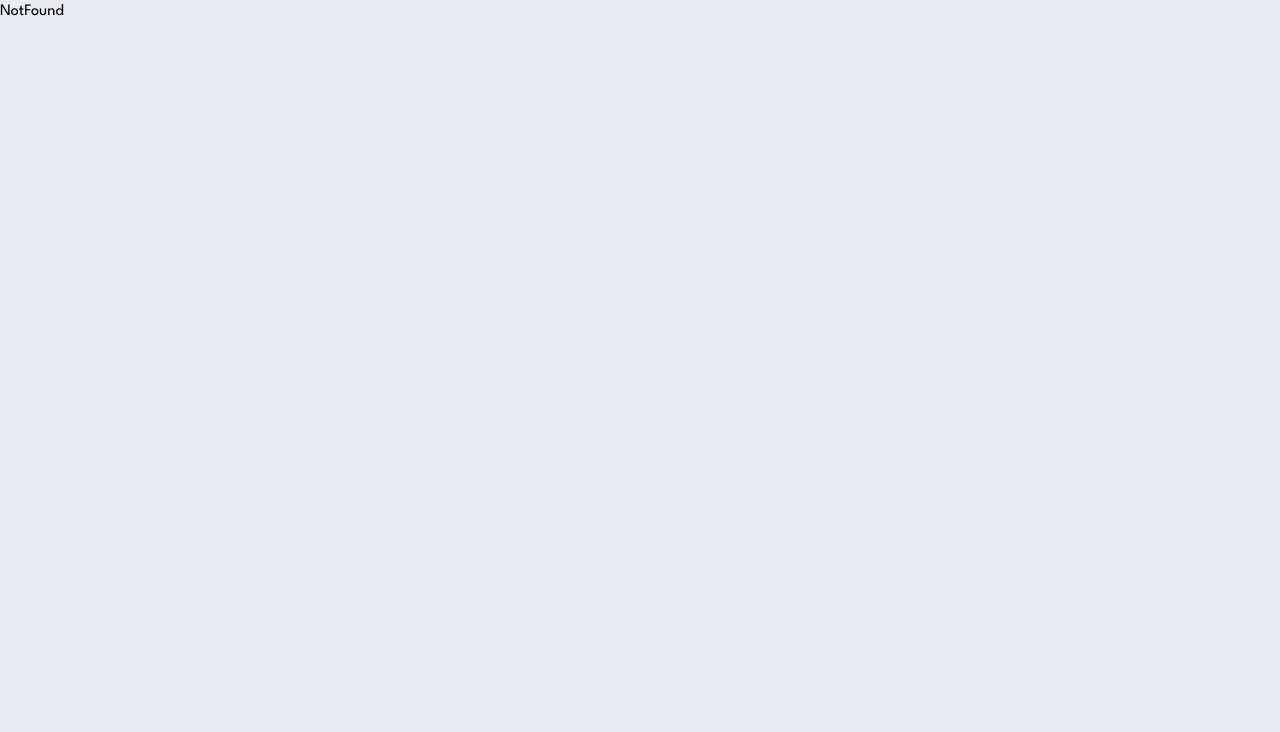
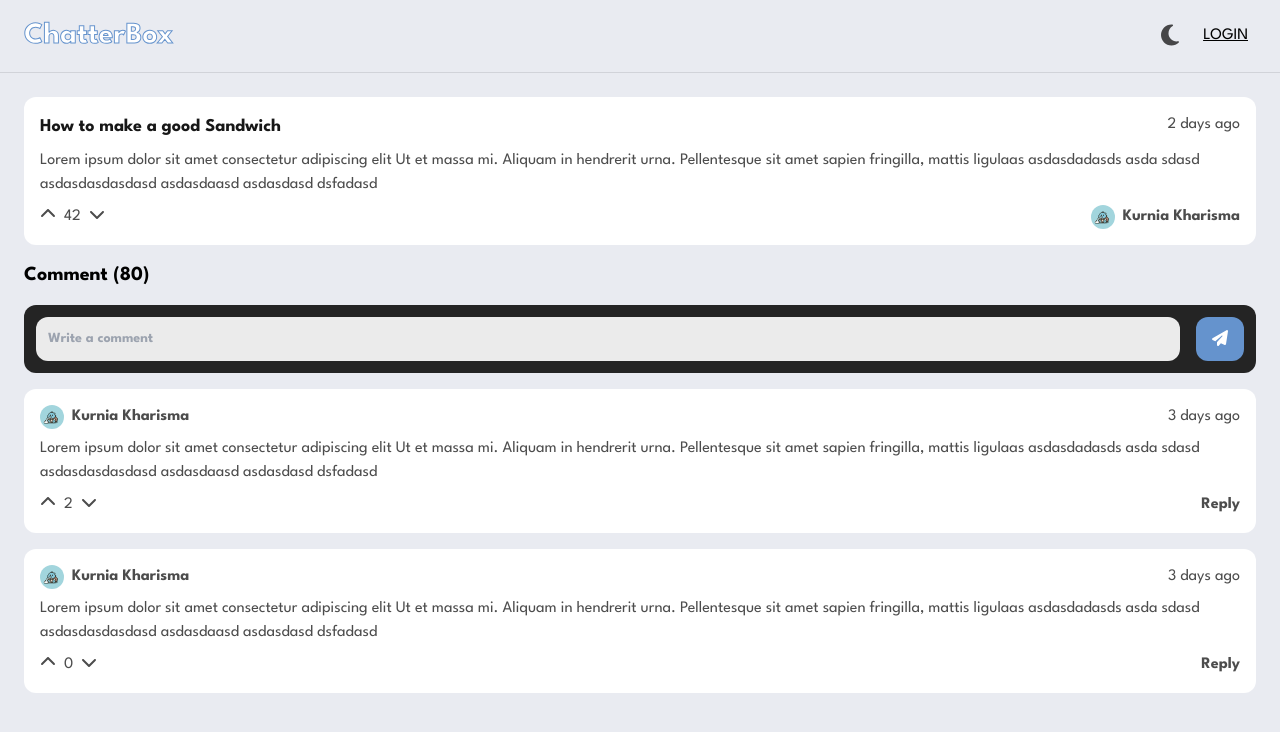
Before and after one commit to Kurniakun17/ChatterBox, a React (Vite) app: page /thread/1 in a window 1280 px wide. Shown: the top 732 px of the page. Built offline with nearby package versions, Linux system fonts and the light colour scheme.

Commit message:
adding vote interactivity

```diff
--- a/src/App.jsx
+++ b/src/App.jsx
@@ -5,6 +5,7 @@ import { Register } from './pages/Register';
 import { NotFound } from './pages/NotFound';
 import { Home } from './pages/Home';
 import { NewThread } from './pages/NewThread';
+import { DetailThread } from './pages/DetailThread';
 
 function App() {
   return (
@@ -14,6 +15,7 @@ function App() {
         <Route path="/register" element={<Register />} />
         <Route path="/home" element={<Home />} />
         <Route path="/addThread" element={<NewThread />} />
+        <Route path="/thread/:id" element={<DetailThread />} />
         <Route path="/*" element={<NotFound />} />
       </Routes>
     </div>
--- /dev/null
+++ b/src/components/Comment.jsx
@@ -0,0 +1,27 @@
+import React from 'react';
+import { Vote } from './Vote';
+
+export const Comment = ({ author, createdAt, body, vote }) => {
+  return (
+    <div className="flex flex-col gap-2 p-4 bg-secondElevationLight dark:bg-secondElevationDark rounded-xl">
+      <div className="flex justify-between">
+        <div className="flex gap-2">
+          <img src="/pfp.webp" alt="" className="w-6 h-6 rounded-full" />
+          <h4 className="font-bold text-bodyTextLight dark:text-bodyTextDark">
+            {author}
+          </h4>
+        </div>
+        <h4 className="block ml-3 box-content text-bodyTextLight dark:text-bodyTextDark">
+          {createdAt}
+        </h4>
+      </div>
+      <p className={`text-bodyTextLight dark:text-bodyTextDark`}>{body}</p>
+      <div className="flex items-center justify-between">
+        <Vote vote={vote} />
+        <button className="text-bodyTextLight dark:text-bodyTextDark font-bold">
+          Reply
+        </button>
+      </div>
+    </div>
+  );
+};
--- a/src/components/LatestThread.jsx
+++ b/src/components/LatestThread.jsx
@@ -4,6 +4,7 @@ import { Thread } from './Thread';
 export const LatestThread = () => {
   const mockObj = [
     {
+      id: '1',
       title: 'How to make a good Sandwich',
       createdAt: '2 days ago',
       body: 'Lorem ipsum dolor sit amet consectetur adipiscing elit Ut et massa mi. Aliquam in hendrerit urna. Pellentesque sit amet sapien fringilla, mattis ligulaas asdasdadasds asda sdasd asdasdasdasdasd asdasdaasd asdasdasd dsfadasd',
@@ -12,6 +13,7 @@ export const LatestThread = () => {
       totalComments: 28,
     },
     {
+      id: '1',
       title: 'How to make a good Sandwich',
       createdAt: '2 days ago',
       body: 'Lorem ipsum dolor sit amet consectetur adipiscing elit Ut et massa mi. Aliquam in hendrerit urna. Pellentesque sit amet sapien fringilla, mattis ligulaas asdasdadasds asda sdasd asdasdasdasdasd asdasdaasd asdasdasd dsfadasd',
@@ -20,6 +22,7 @@ export const LatestThread = () => {
       totalComments: 28,
     },
     {
+      id: '1',
       title: 'How to make a good Sandwich',
       createdAt: '2 days ago',
       body: 'Lorem ipsum dolor sit amet consectetur adipiscing elit Ut et massa mi. Aliquam in hendrerit urna. Pellentesque sit amet sapien fringilla, mattis ligulaas asdasdadasds asda sdasd asdasdasdasdasd asdasdaasd asdasdasd dsfadasd',
@@ -28,6 +31,7 @@ export const LatestThread = () => {
       totalComments: 28,
     },
     {
+      id: '1',
       title: 'How to make a good Sandwich',
       createdAt: '2 days ago',
       body: 'Lorem ipsum dolor sit amet consectetur adipiscing elit Ut et massa mi. Aliquam in hendrerit urna. Pellentesque sit amet sapien fringilla, mattis ligulaas asdasdadasds asda sdasd asdasdasdasdasd asdasdaasd asdasdasd dsfadasd',
@@ -36,6 +40,7 @@ export const LatestThread = () => {
       totalComments: 28,
     },
     {
+      id: '1',
       title: 'How to make a good Sandwich',
       createdAt: '2 days ago',
       body: 'Lorem ipsum dolor sit amet consectetur adipiscing elit Ut et massa mi. Aliquam in hendrerit urna. Pellentesque sit amet sapien fringilla, mattis ligulaas asdasdadasds asda sdasd asdasdasdasdasd asdasdaasd asdasdasd dsfadasd',
@@ -44,6 +49,7 @@ export const LatestThread = () => {
       totalComments: 28,
     },
   ];
+
   return (
     <div className="flex flex-col gap-3 w-[90%] max-w-[500px] m-auto  ">
       <h2 className="font-bold dark:text-white text-2xl">Latest Thread</h2>
--- a/src/components/Thread.jsx
+++ b/src/components/Thread.jsx
@@ -2,8 +2,10 @@ import React from 'react';
 import { Vote } from './Vote';
 import { FontAwesomeIcon } from '@fortawesome/react-fontawesome';
 import { faComment } from '@fortawesome/free-regular-svg-icons';
+import { Link } from 'react-router-dom';
 
 export const Thread = ({
+  id,
   title,
   createdAt,
   body,
@@ -14,6 +16,7 @@ export const Thread = ({
 }) => {
   return (
     <div className="flex flex-col gap-2 p-4 bg-secondElevationLight dark:bg-secondElevationDark rounded-xl">
+      <Link to={`/thread/${id}`}>
         <div className="flex justify-between">
           <h3 className="text-lg font-bold text-primaryDark dark:text-white">
             {title}
@@ -29,6 +32,7 @@ export const Thread = ({
         >
           {body}
         </p>
+      </Link>
       <div className="flex items-center justify-between">
         <div className="flex items-center gap-4">
           <div className="flex items-center gap-2">
@@ -43,7 +47,7 @@ export const Thread = ({
           <Vote vote={vote} />
         </div>
         <div className="flex gap-2">
-          <img src="" alt="" className="w-6 h-6 rounded-full" />
+          <img src="/pfp.webp" alt="" className="w-6 h-6 rounded-full" />
           <h4 className="font-bold text-bodyTextLight dark:text-bodyTextDark">
             {author}
           </h4>
--- a/src/components/Vote.jsx
+++ b/src/components/Vote.jsx
@@ -1,28 +1,56 @@
-import {
-  faChevronDown,
-  faChevronUp,
-  faDownLong,
-  faUpLong,
-} from '@fortawesome/free-solid-svg-icons';
+import { faChevronDown, faChevronUp } from '@fortawesome/free-solid-svg-icons';
 import { FontAwesomeIcon } from '@fortawesome/react-fontawesome';
-import React from 'react';
+import React, { useState } from 'react';
 
 export const Vote = ({ vote }) => {
+  const [voteState, toggleVote] = useVote();
+
   return (
     <div className="flex items-center justify-center gap-2 ">
-      <button aria-label="up vote">
+      <button
+        aria-label="up vote"
+        onClick={() => {
+          toggleVote('UPVOTE_CLICK');
+        }}
+      >
         <FontAwesomeIcon
-          className="text-bodyTextLight dark:text-bodyTextDark "
+          className={`text-bodyTextLight dark:text-bodyTextDark ${
+            voteState === 'upvote' && '!text-accentDark'
+          }`}
           icon={faChevronUp}
         />
       </button>
       <h4 className="text-bodyTextLight dark:text-bodyTextDark">{vote}</h4>
-      <button aria-label="down vote">
+      <button
+        aria-label="down vote"
+        onClick={() => {
+          toggleVote('DOWNVOTE_CLICK');
+        }}
+      >
         <FontAwesomeIcon
-          className="text-bodyTextLight dark:text-bodyTextDark"
+          className={`text-bodyTextLight dark:text-bodyTextDark ${
+            voteState === 'downvote' && '!text-accentDark'
+          }`}
           icon={faChevronDown}
         />
       </button>
     </div>
   );
 };
+
+const useVote = () => {
+  const [voteState, setVoteState] = useState(null);
+
+  const toggleVote = (action) => {
+    if (action === 'UPVOTE_CLICK') {
+      (voteState === 'downvote' || voteState === null) &&
+        setVoteState('upvote');
+      voteState === 'upvote' && setVoteState(null);
+      return;
+    }
+    (voteState === 'upvote' || voteState === null) && setVoteState('downvote');
+    voteState === 'downvote' && setVoteState(null);
+  };
+
+  return [voteState, toggleVote, setVoteState];
+};
--- a/src/pages/DetailThread.jsx
+++ b/src/pages/DetailThread.jsx
@@ -1,7 +1,90 @@
-import React from 'react'
+import React from 'react';
+import { Vote } from '../components/Vote';
+import { Navbar } from '../components/Navbar';
+import { FontAwesomeIcon } from '@fortawesome/react-fontawesome';
+import { faPaperPlane } from '@fortawesome/free-solid-svg-icons';
+import { Comment } from '../components/Comment';
 
 export const DetailThread = () => {
+  // const {id} = useParams();
+  const thread = {
+    id: '1',
+    title: 'How to make a good Sandwich',
+    createdAt: '2 days ago',
+    body: 'Lorem ipsum dolor sit amet consectetur adipiscing elit Ut et massa mi. Aliquam in hendrerit urna. Pellentesque sit amet sapien fringilla, mattis ligulaas asdasdadasds asda sdasd asdasdasdasdasd asdasdaasd asdasdasd dsfadasd',
+    vote: 42,
+    author: 'Kurnia Kharisma',
+    totalComments: 28,
+  };
+
+  const dummyComments = [
+    {
+      id: '1',
+      title: 'First Comment',
+      createdAt: '3 days ago',
+      body: 'Lorem ipsum dolor sit amet consectetur adipiscing elit Ut et massa mi. Aliquam in hendrerit urna. Pellentesque sit amet sapien fringilla, mattis ligulaas asdasdadasds asda sdasd asdasdasdasdasd asdasdaasd asdasdasd dsfadasd',
+      vote: 2,
+      author: 'Kurnia Kharisma',
+      totalComments: 28,
+    },
+    {
+      id: '1',
+      title: 'First Comment',
+      createdAt: '3 days ago',
+      body: 'Lorem ipsum dolor sit amet consectetur adipiscing elit Ut et massa mi. Aliquam in hendrerit urna. Pellentesque sit amet sapien fringilla, mattis ligulaas asdasdadasds asda sdasd asdasdasdasdasd asdasdaasd asdasdasd dsfadasd',
+      vote: 0,
+      author: 'Kurnia Kharisma',
+      totalComments: 28,
+    },
+  ];
+
   return (
-    <div>DetailThread</div>
-  )
-}
+    <div>
+      <Navbar />
+      <div className="flex flex-col gap-4 p-6">
+        <div className="flex flex-col gap-2 p-4 bg-secondElevationLight dark:bg-secondElevationDark rounded-xl">
+          <div className="flex justify-between">
+            <h3 className="text-lg font-bold text-primaryDark dark:text-white">
+              {thread.title}
+            </h3>
+            <h4 className="block ml-3 box-content text-bodyTextLight dark:text-bodyTextDark">
+              {thread.createdAt}
+            </h4>
+          </div>
+          <p className={`text-bodyTextLight dark:text-bodyTextDark`}>
+            {thread.body}
+          </p>
+          <div className="flex items-center justify-between">
+            <Vote vote={thread.vote} />
+            <div className="flex gap-2">
+              <img src="/pfp.webp" alt="" className="w-6 h-6 rounded-full" />
+              <h4 className="font-bold text-bodyTextLight dark:text-bodyTextDark">
+                {thread.author}
+              </h4>
+            </div>
+          </div>
+        </div>
+        <h2 className="dark:text-white font-bold text-xl">Comment ({80})</h2>
+        <div className="flex gap-2 md:gap-4 bg-secondElevationDark p-3 rounded-xl">
+          <input
+            type="text"
+            placeholder="Write a comment"
+            className="bg-thirdElevationLight placeholder:font-bold font-bold dark:text-primaryLight dark:bg-thirdElevationDark w-full rounded-xl p-3 text-sm"
+          />
+          <button className="pb-2 pt-3 px-4 bg-accentDark rounded-xl">
+            <FontAwesomeIcon className="text-white" icon={faPaperPlane} />
+          </button>
+        </div>
+        {dummyComments.map((comment, index) => (
+          <Comment
+            key={`comment-${index}`}
+            author={comment.author}
+            createdAt={comment.createdAt}
+            body={comment.body}
+            vote={comment.vote}
+          />
+        ))}
+      </div>
+    </div>
+  );
+};
```
Also changed, not shown: public/pfp.webp (added). Lines whose indentation alone changed are shown as unchanged.
